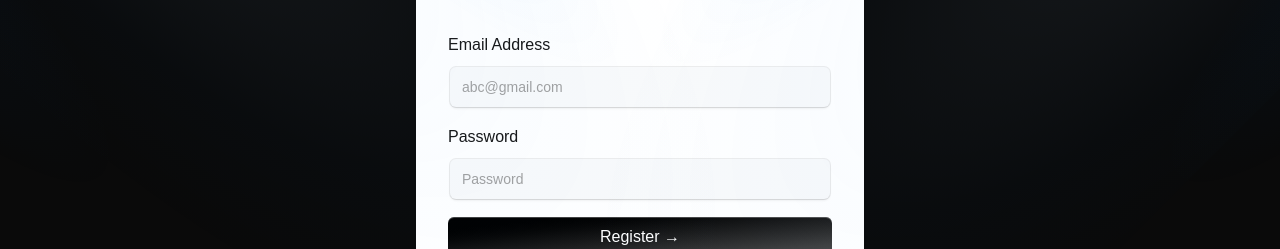
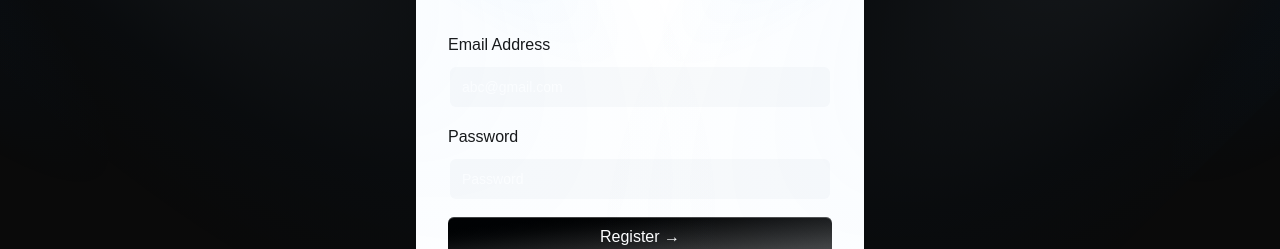
Before and after one commit to Souvik0216J/Hack-O-Lution-2025, a Next.js app: page /login in a window 1280 px wide. Shown: the part 329-578 px from the top of the page. Built offline with nearby package versions, Linux system fonts and the light colour scheme.

Commit message:
enhanced UI

```diff
--- a/src/app/globals.css
+++ b/src/app/globals.css
@@ -79,3 +79,14 @@ body {
     display: none;
   }
 }
+
+/* CSS to the autofill background color */
+input:-webkit-autofill,
+input:-webkit-autofill:hover,
+input:-webkit-autofill:focus,
+input:-webkit-autofill:active {
+    transition: background-color 5000s ease-in-out 0s;
+    -webkit-text-fill-color: white !important;
+    background-color: transparent !important;
+    box-shadow: 0 0 0px 1000px transparent inset !important;
+}
--- a/src/components/ui/input.tsx
+++ b/src/components/ui/input.tsx
@@ -3,6 +3,13 @@ import * as React from "react";
 import { cn } from "@/utils/cn";
 import { useMotionTemplate, useMotionValue, motion } from "motion/react";
 import { ChevronDown } from "lucide-react";
+
+// Add this style to prevent input field auto white
+const autofillStyle = {
+  WebkitBoxShadow: "0 0 0px 1000px transparent inset",
+  WebkitTextFillColor: "white",
+  transition: "background-color 5000s ease-in-out 0s",
+};
 
 export interface InputProps
   extends React.InputHTMLAttributes<HTMLInputElement | HTMLTextAreaElement | HTMLSelectElement> {
@@ -14,7 +21,7 @@ export interface InputProps
 
 const Input = React.forwardRef<HTMLInputElement | HTMLTextAreaElement | HTMLSelectElement, InputProps>(
   ({ className, type, multiline = false, dropdown = false, options = [], rows = 4, ...props }, ref) => {
-    const radius = 100; // change this to increase the radius of the hover effect
+    const radius = 150; // change this to increase the radius of the hover effect
     const [visible, setVisible] = React.useState(false);
 
     let mouseX = useMotionValue(0);
@@ -75,6 +82,7 @@ const Input = React.forwardRef<HTMLInputElement | HTMLTextAreaElement | HTMLSele
             type={type}
             className={cn(commonClassName, "h-10")}
             ref={ref as React.Ref<HTMLInputElement>}
+            style={autofillStyle}  // autofill style here
             {...props}
           />
         )}
```
